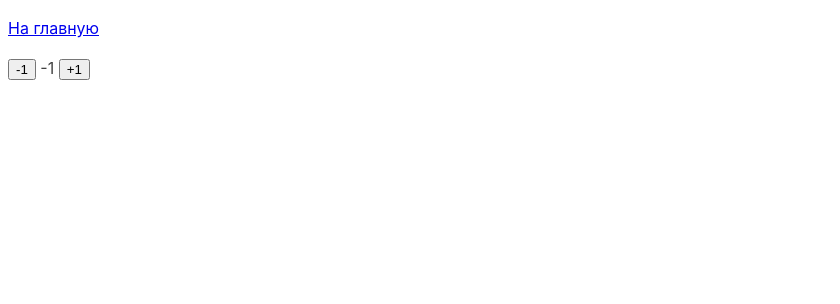
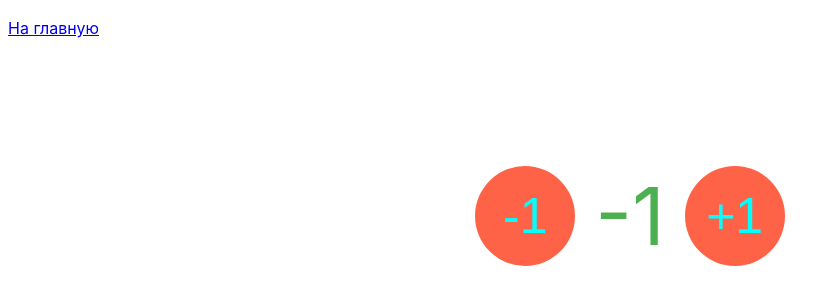
Before and after one commit to VitaliiKovalenko88/goit-js-hw-06, a plain HTML site: page task-4.html in a window 1280 px wide. Both pictures are taken after a click on the button "-1". Shown: the whole page, without its empty margins (0-840 px from the left). Drawn offline with Linux system fonts and the light colour scheme.

Commit message:
сделано дз 4

```diff
--- a/js/task-4.js
+++ b/js/task-4.js
@@ -1,13 +1,13 @@
-const counterEl = document.querySelector('#counter');
+const refs = {
+  counterEl: document.querySelector('#counter'),
+  decrementBtn: document.querySelector('button[data-action="decrement"]'),
+  incrementBtn: document.querySelector('button[data-action="increment"]'),
+  valueEl: document.querySelector('#value'),
+};
 
-const decrementBtn = counterEl.firstElementChild;
-const incrementBtn = counterEl.lastElementChild;
-const valueEl = document.querySelector('#value');
-
-const counterValue = valueEl.textContent;
-
+const counterValue = 0;
 const counter = {
-  value: Number.parseInt(counterValue),
+  value: counterValue,
   increment() {
     this.value += 1;
   },
@@ -15,13 +15,15 @@ const counter = {
     this.value -= 1;
   },
 };
-incrementBtn.addEventListener('click', () => {
+
+console.log(counterValue);
+
+refs.incrementBtn.addEventListener('click', () => {
   counter.increment();
-  console.log(counter.value);
-  valueEl.textContent = counter.value;
+  refs.valueEl.textContent = counter.value;
 });
-decrementBtn.addEventListener('click', () => {
+
+refs.decrementBtn.addEventListener('click', () => {
   counter.decrement();
-  console.log(counter.value);
-  valueEl.textContent = counter.value;
+  refs.valueEl.textContent = counter.value;
 });
--- a/task-4.html
+++ b/task-4.html
@@ -6,6 +6,7 @@
   <meta http-equiv="X-UA-Compatible" content="IE=edge" />
   <meta name="viewport" content="width=device-width, initial-scale=1.0" />
   <title>Задание 4</title>
+  <link rel="stylesheet" href="./css/style.css" />
   <style>
     body {
       font-family: -apple-system, BlinkMacSystemFont, 'Segoe UI', Roboto,
```
